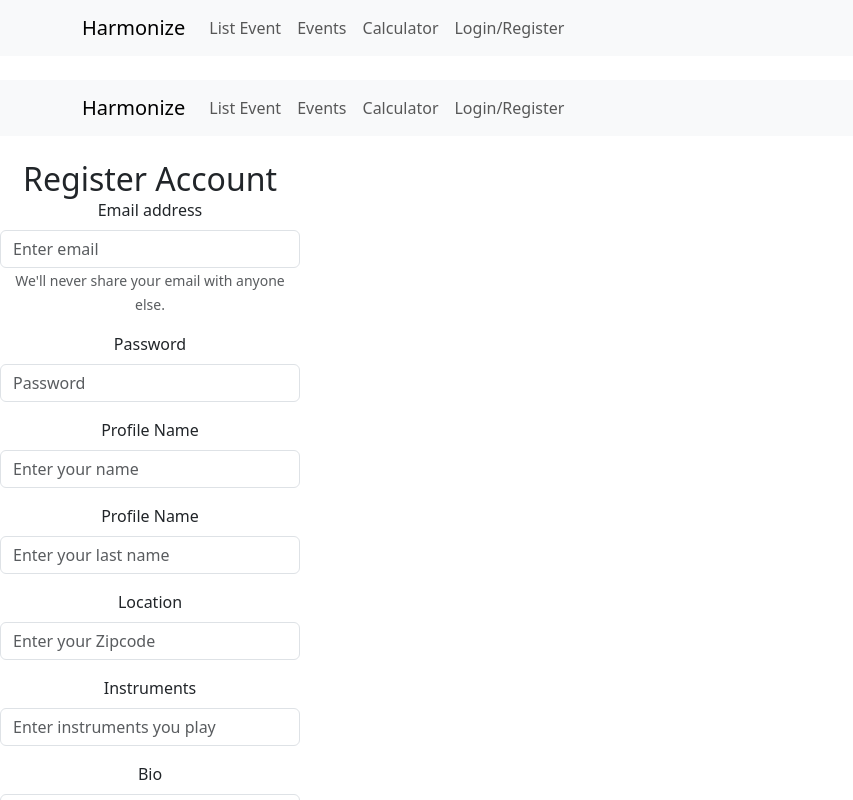
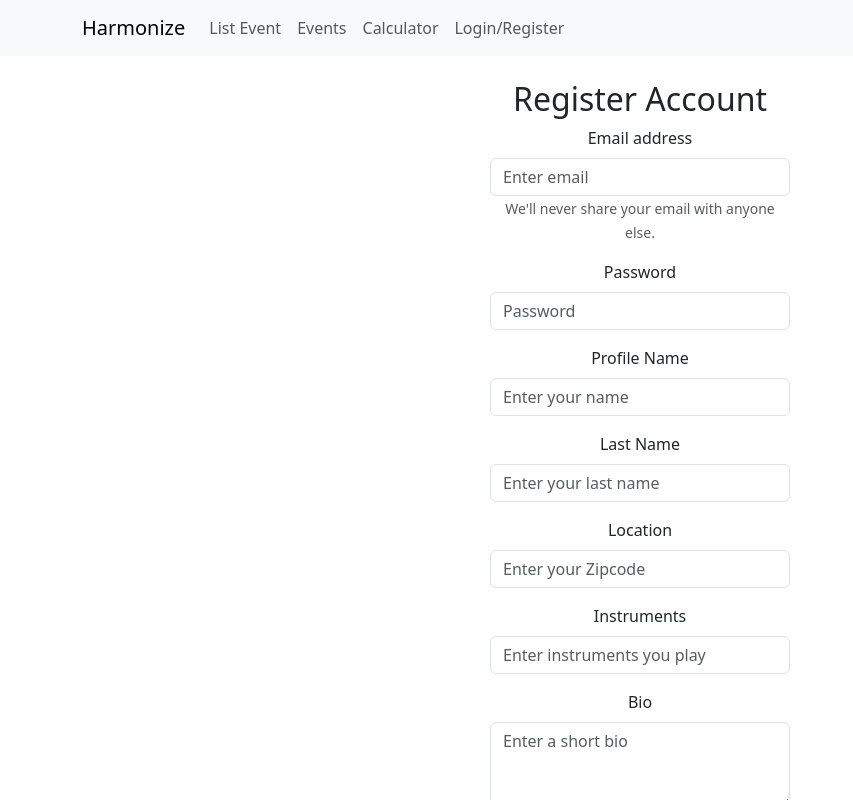
Before and after one commit to robinfire110/music-gig-app, a React (Create React App) app in the folder client/: page /register in a window 1280 px wide. Shown: the top 800 px of the page, without its empty margins (0-853 px from the left). Built offline with nearby package versions, Linux system fonts and the light colour scheme.

Commit message:
Checked what nonadmin sees

```diff
--- a/client/src/App.css
+++ b/client/src/App.css
@@ -89,3 +89,14 @@
 .container-login {
   width: 300px;
 }
+.register-container {
+  display: flex;
+  flex-direction: column;
+  align-items: center;
+  justify-content: center;
+  height: auto;
+}
+
+.register-form {
+  width: 300px;
+}
--- a/client/src/pages/Account.jsx
+++ b/client/src/pages/Account.jsx
@@ -83,8 +83,10 @@ function Account() {
     useEffect(() => {
         const fetchUsers = async () => {
             try {
-                const { data } = await axios.get('http://localhost:5000/all-users', { withCredentials: true });
-                setUsers(data.users);
+                if(isAdmin){
+                    const { data } = await axios.get('http://localhost:5000/all-users', { withCredentials: true });
+                    setUsers(data.users);
+                }
             } catch (error) {
                 console.error('Error fetching users:', error);
             }
--- a/client/src/pages/Register.jsx
+++ b/client/src/pages/Register.jsx
@@ -1,9 +1,9 @@
 import React, {useState} from "react";
 import {Link, useNavigate} from 'react-router-dom';
 import {toast, ToastContainer} from 'react-toastify';
-import Header from "../components/Header";
 import { Button, Form } from 'react-bootstrap';
 import axios from 'axios';
+import '../App.css'
 
 const Register = () => {
 	const navigate = useNavigate();
@@ -51,16 +51,13 @@ const Register = () => {
 		}catch (err){
 			console.log(err);
 		}
-
-		console.log('Form submitted with values:', values);
 	};
 
 	return (
 		<div>
-			<Header />
-			<div className="container-login">
+			<div className="register-container">
 				<h2>Register Account</h2>
-				<Form onSubmit={handleSubmit}>
+				<Form  className="register-form" onSubmit={handleSubmit}>
 					<Form.Group className="mb-3" controlId="formBasicEmail">
 						<Form.Label>Email address</Form.Label>
 						<Form.Control
@@ -100,7 +97,7 @@ const Register = () => {
 						/>
 					</Form.Group>
 					<Form.Group className="mb-3" controlId="formBasicLastName">
-						<Form.Label>Profile Name</Form.Label>
+						<Form.Label>Last Name</Form.Label>
 						<Form.Control
 							type="text"
 							placeholder="Enter your last name"
--- a/client/src/pages/dashboards/EditProfile.jsx
+++ b/client/src/pages/dashboards/EditProfile.jsx
@@ -4,7 +4,6 @@ import {toast, ToastContainer} from 'react-toastify';
 import axios from 'axios';
 
 function EditProfile({ userData }) {
-	console.log(userData);
 	const [formData, setFormData] = useState({
 		email: '',
 		password: '',
```
